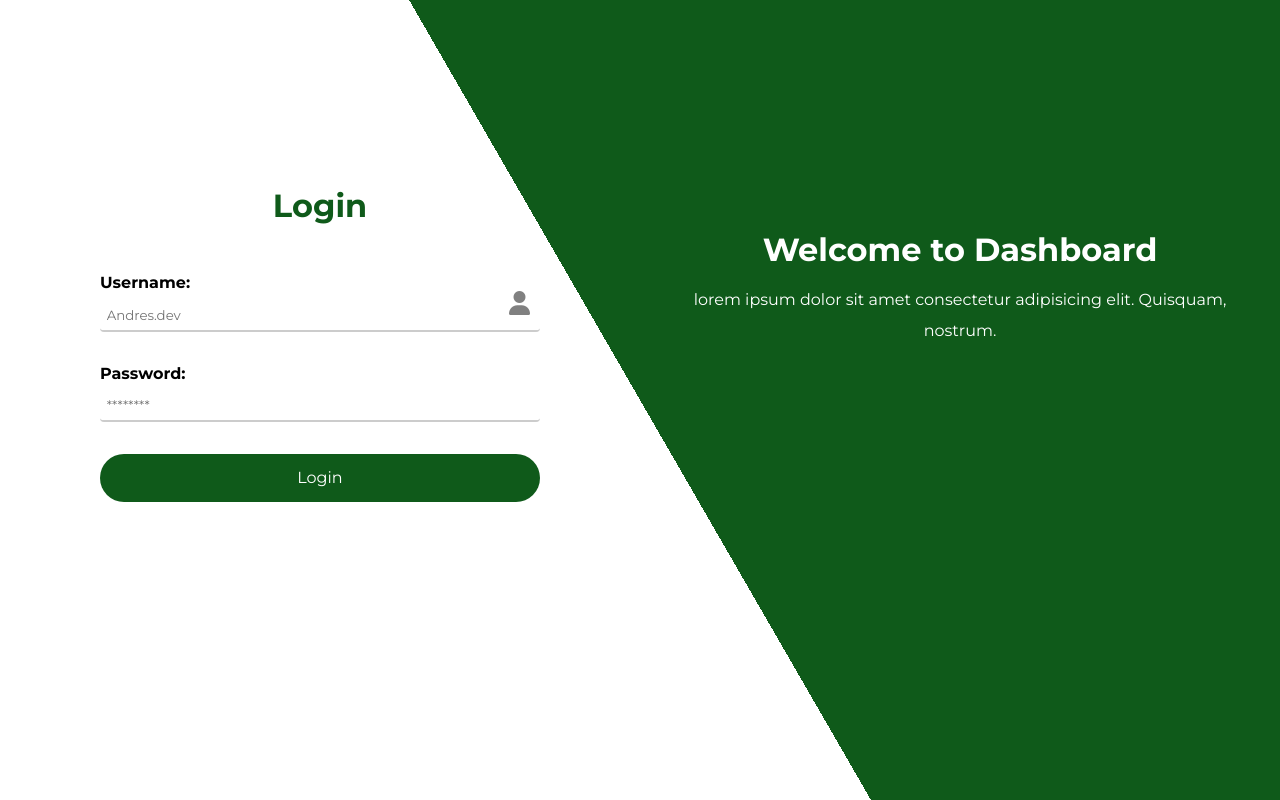
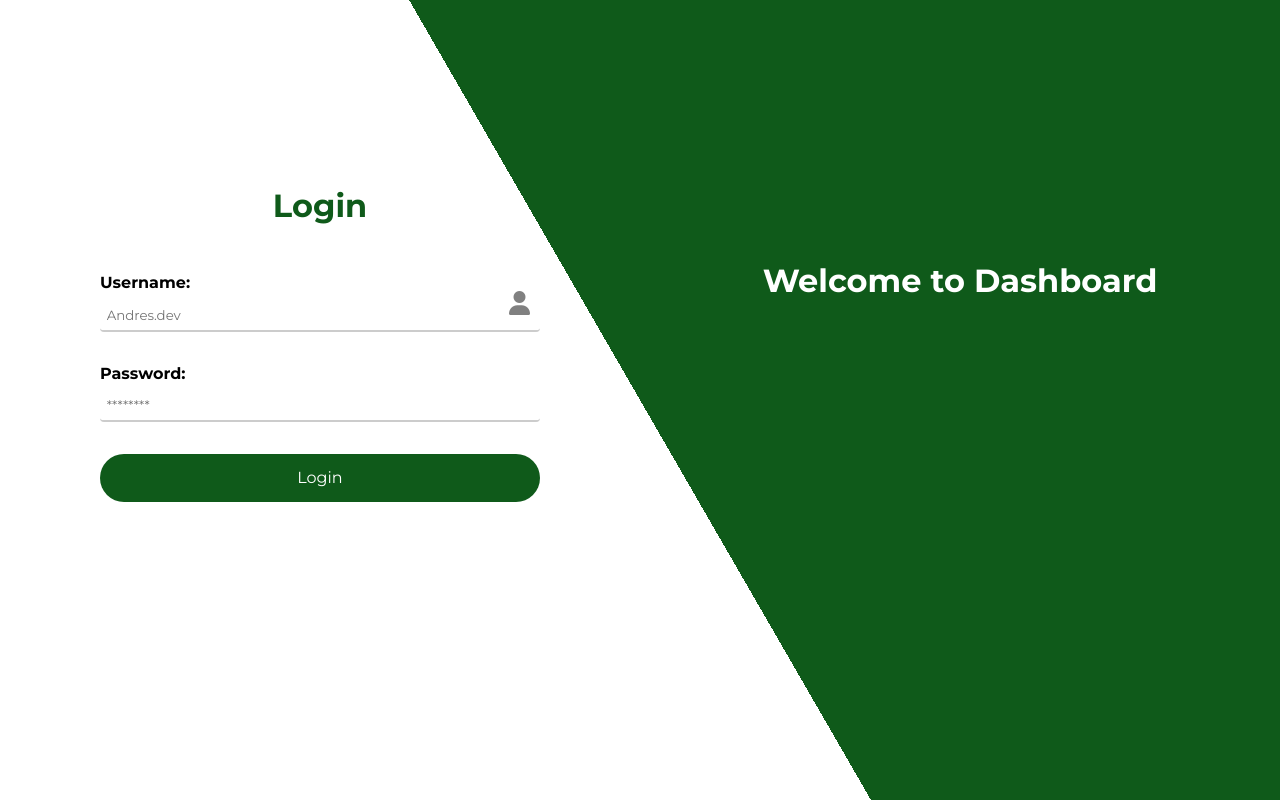
Before and after one commit to AndresDev-20/Minimarket_FullStack_Django, a Django app: page / in a window 1280 px wide. Run offline with Django 5.2, Linux system fonts and the light colour scheme.

Commit message:
First commit

```diff
--- a/apps/accounts/templates/login.html
+++ b/apps/accounts/templates/login.html
@@ -43,7 +43,7 @@
   <div class="login__container container2">
     <h1 class="login__title2">Welcome to Dashboard</h1>
     <p class="login__text">
-      lorem ipsum dolor sit amet consectetur adipisicing elit. Quisquam,  nostrum.
+
     </p>
   </div>
 </div>
```
